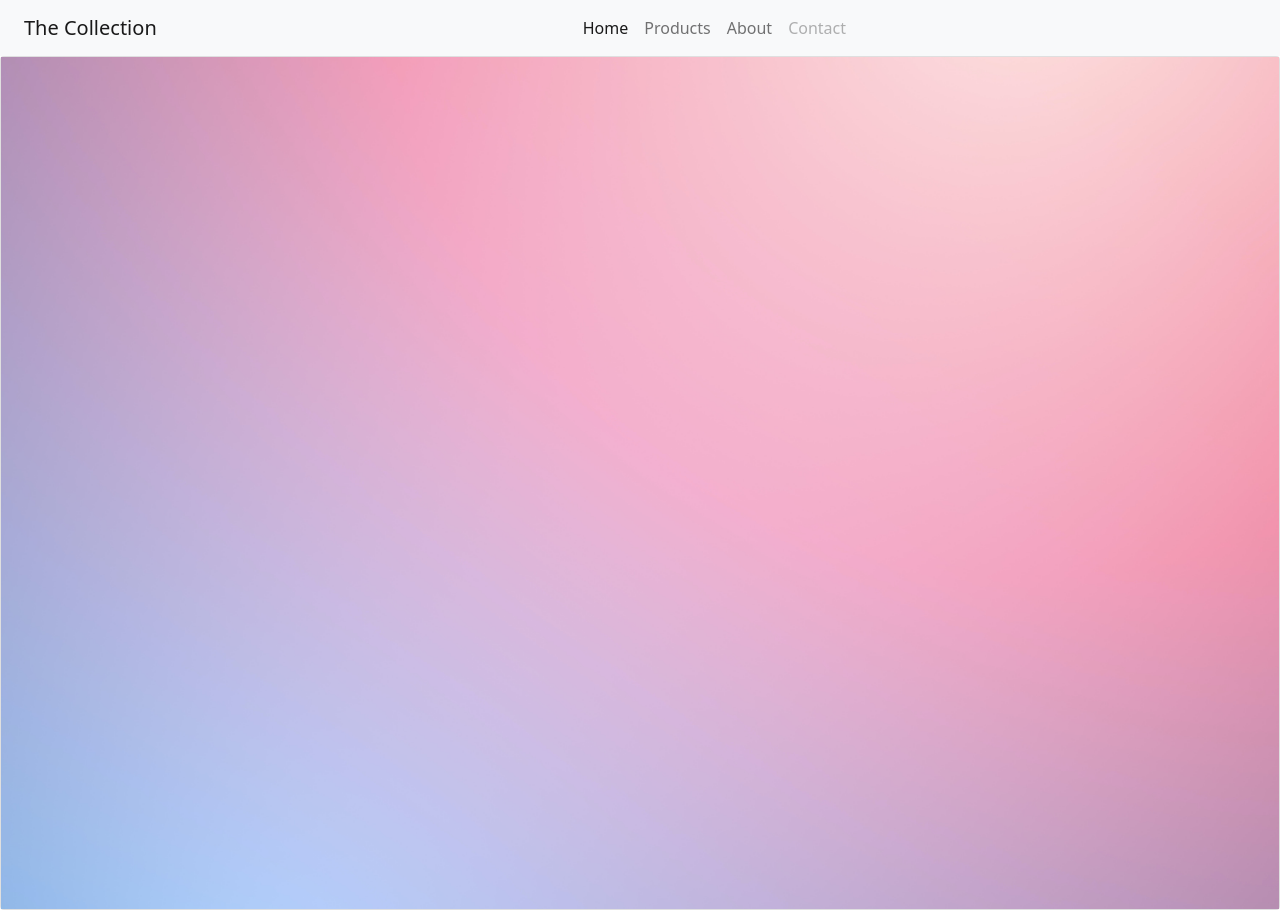
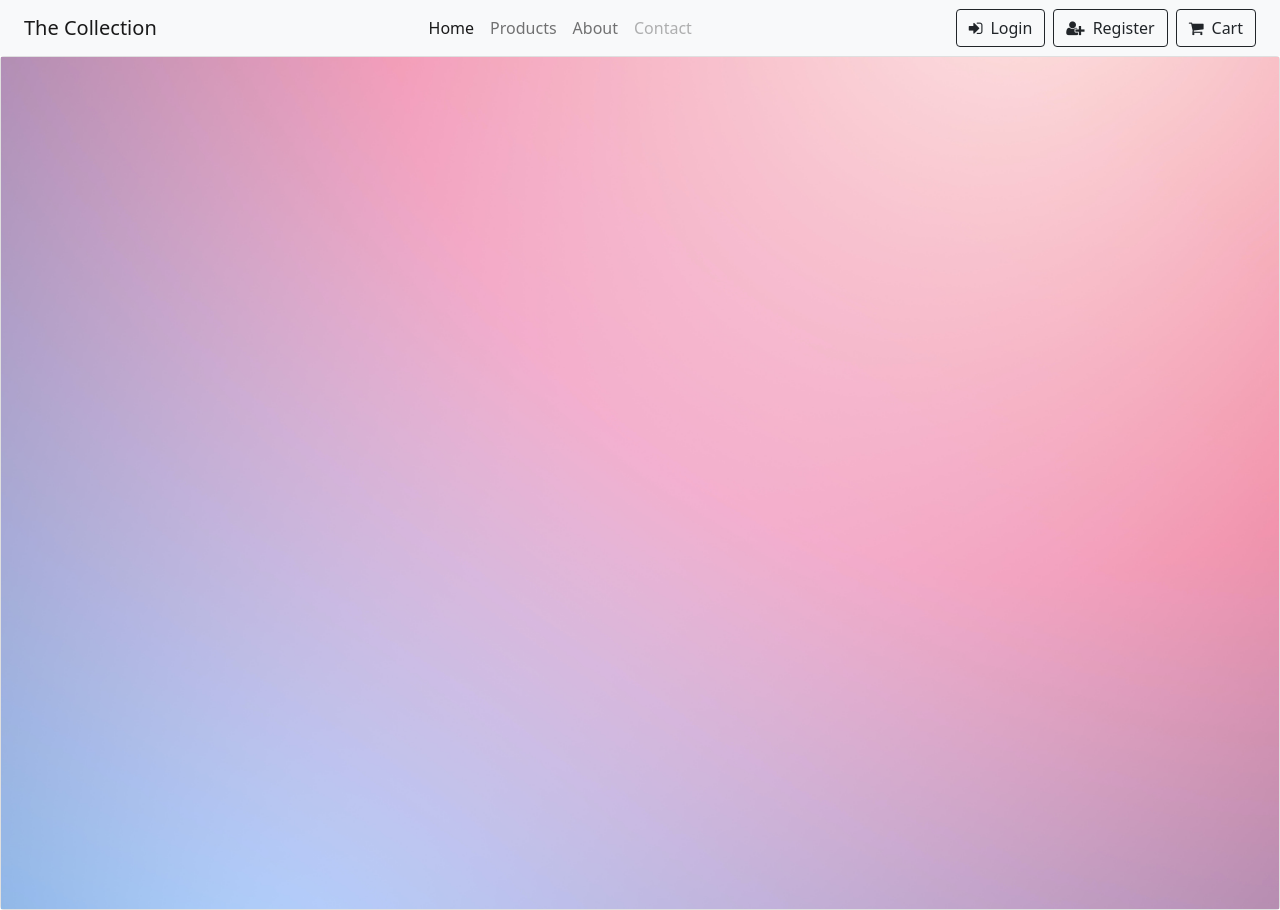
Before and after one commit to camille-granier/complete-eshop, a React (Create React App) app: page / in a window 1280 px wide. Built offline with nearby package versions, Linux system fonts and the light colour scheme.

Commit message:
initialyse buttons

```diff
--- a/src/components/Navbar.jsx
+++ b/src/components/Navbar.jsx
@@ -1,5 +1,8 @@
 import React from 'react';
 import { NavLink } from 'react-router-dom';
+import CartBtn from './buttons/CartBtn';
+import Login from './buttons/Login';
+import Register from './buttons/Register';
 
 const Navbar = () => {
     return (
@@ -26,9 +29,9 @@ const Navbar = () => {
         </li>
       </ul>
       <div className='buttons'>
-        {/*<NavLink  className='btn btn-outline-dark'><i className='fa fa-sign-in'></i>Login</NavLink>
-        <NavLink ></NavLink>
-    <NavLink ></NavLink>*/}
+        <Login />
+        <Register />
+        <CartBtn />
       </div>
     </div>
   </div>
--- a/src/components/buttons/CartBtn.jsx
+++ b/src/components/buttons/CartBtn.jsx
@@ -0,0 +1,14 @@
+import React from 'react';
+import { NavLink } from 'react-router-dom';
+
+const CartBtn = () => {
+    return (
+        <>
+           <NavLink to='/cart' className='btn btn-outline-dark ms-2'>
+               <span className='fa fa-shopping-cart me-2'></span>Cart
+            </NavLink>
+        </>
+    );
+};
+
+export default CartBtn;
--- a/src/components/buttons/Login.jsx
+++ b/src/components/buttons/Login.jsx
@@ -0,0 +1,14 @@
+import React from 'react';
+import { NavLink } from 'react-router-dom';
+
+const Login = () => {
+    return (
+        <>
+           <NavLink to='/login' className='btn btn-outline-dark ms-2'>
+               <span className='fa fa-sign-in me-2'></span>Login
+            </NavLink>
+        </>
+    );
+};
+
+export default Login;
--- a/src/components/buttons/Register.jsx
+++ b/src/components/buttons/Register.jsx
@@ -0,0 +1,14 @@
+import React from 'react';
+import { NavLink } from 'react-router-dom';
+
+const Register = () => {
+    return (
+        <>
+           <NavLink to='/register' className='btn btn-outline-dark ms-2'>
+               <span className='fa fa-user-plus me-2'></span>Register
+            </NavLink>
+        </>
+    );
+};
+
+export default Register;
```
